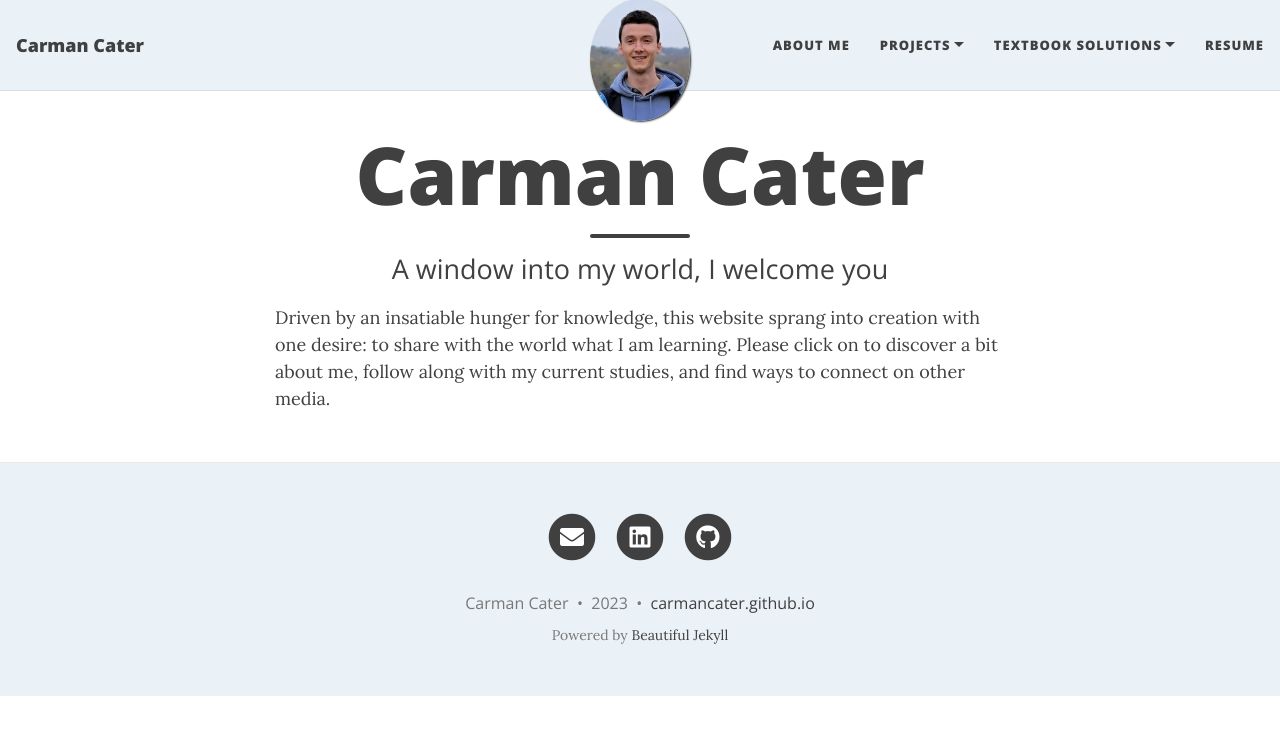
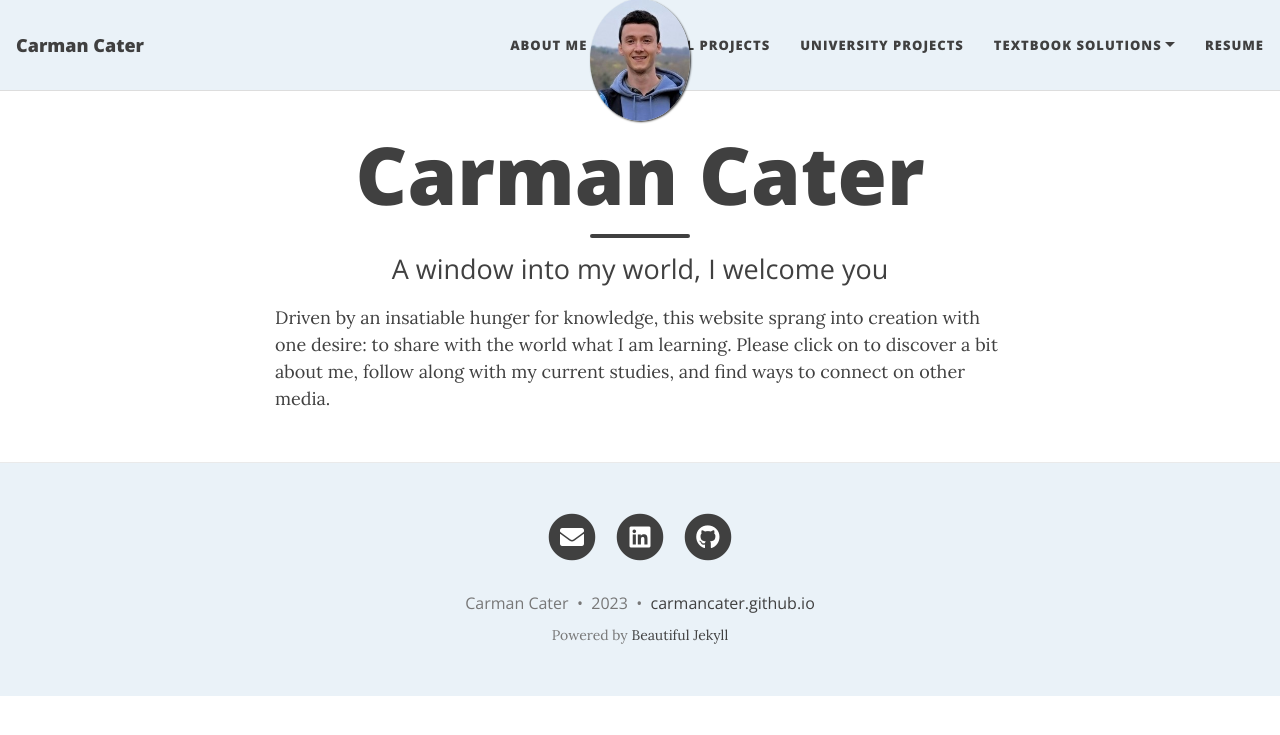
Before and after one commit to carmancater/carmancater.github.io, a Jekyll site: the page built from index.html, in a window 1280 px wide. Shown: the top 735 px of the page. Built offline with Jekyll 4.4.1, drawn with Linux system fonts in a browser that asks for light colours; nearby versions of some CDN libraries; the list of posts is cut into pages by our own code.

Commit message:
Update _config.yml

```diff
--- a/_config.yml
+++ b/_config.yml
@@ -21,9 +21,8 @@ author: Carman Cater
 
 navbar-links:
   About Me: "aboutme"
-  Projects:
-   - Personal:
-   - University:
+  Personal Projects:
+  University Projects:
   Textbook Solutions:
    - Statistical Learning: "islpSolutions"
   Resume:
```
